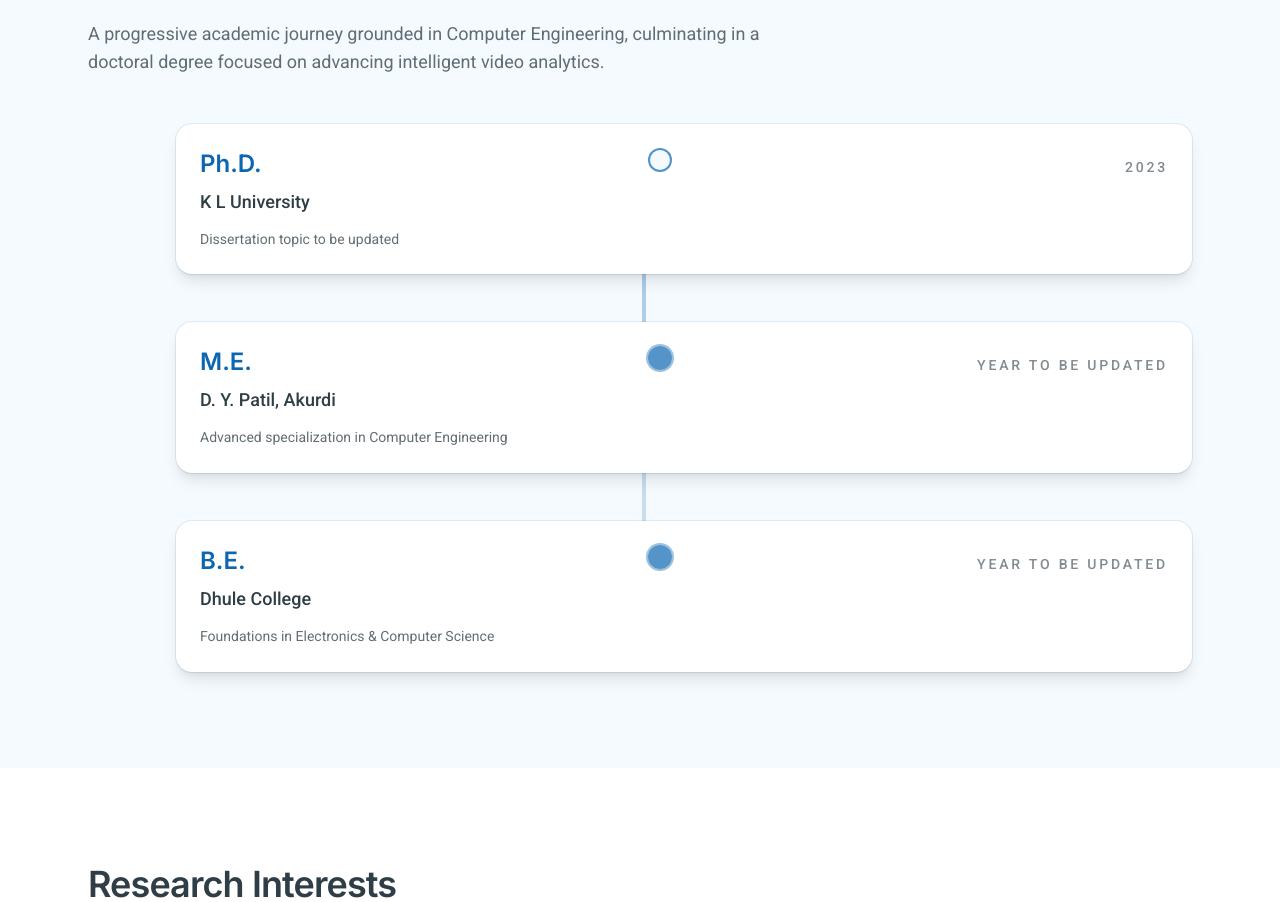
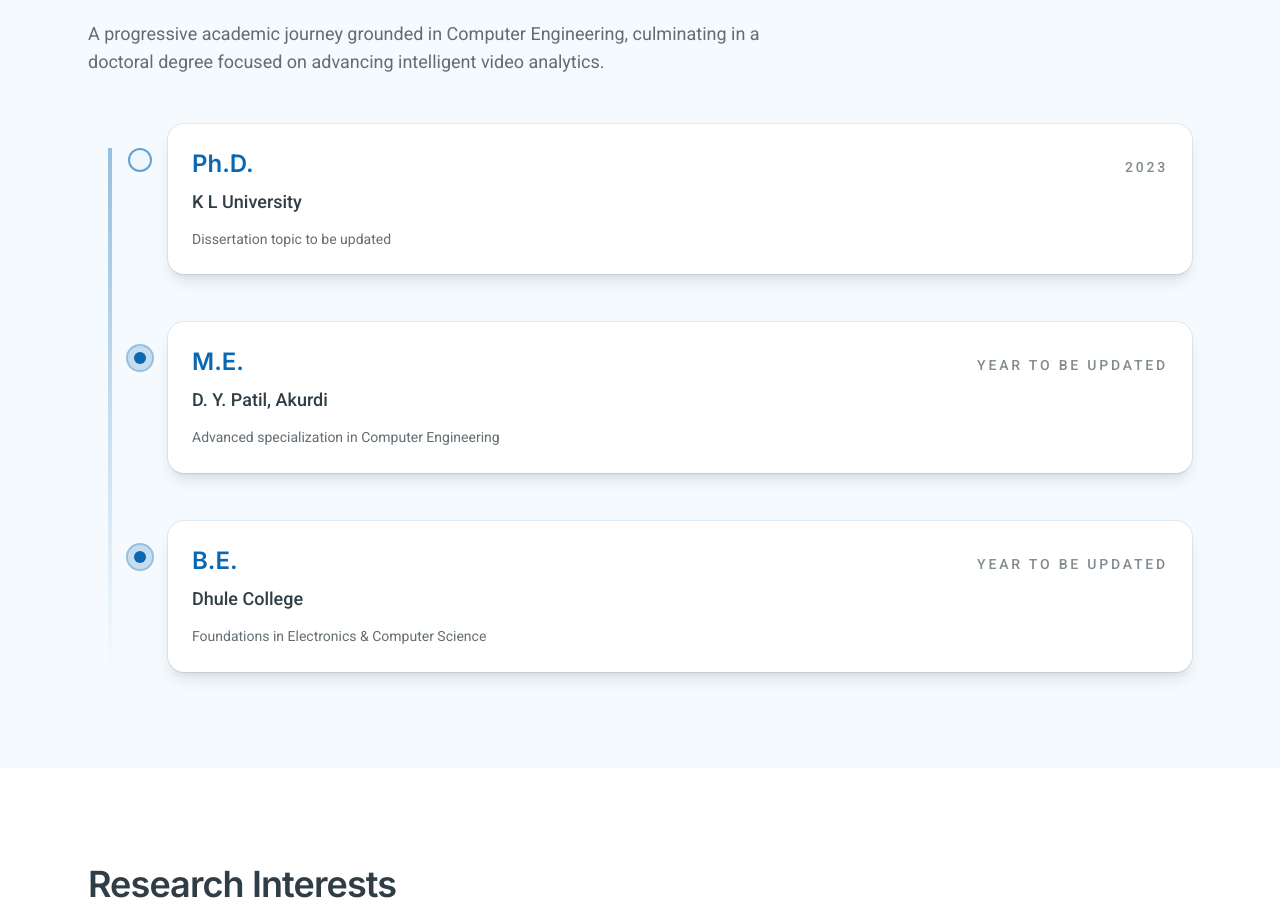
Before and after one commit to DEVESH1676/Portfolio, a React (Vite) app: page / in a window 1280 px wide. Shown: the part 1627-2529 px from the top of the page. Built offline with nearby package versions, Linux system fonts and the light colour scheme.

Commit message:
Update Education.tsx v3.7

```diff
--- a/client/components/sections/Education.tsx
+++ b/client/components/sections/Education.tsx
@@ -17,25 +17,26 @@ export const EducationSection = () => {
 
         <div className="relative ml-2 pl-8">
           {/* Vertical line */}
-          <div className="absolute left-1/2 top-0 bottom-0 w-1 -translate-x-1/2 bg-gradient-to-b from-primary/40 to-primary/10" aria-hidden />
+          <div className="absolute left-3 top-6 bottom-0 w-1 bg-gradient-to-b from-primary/40 to-transparent" aria-hidden />
 
           {EDUCATION_TIMELINE.map((entry, index) => {
-            const isCurrent = index === 0; // Assuming first entry is Ph.D., current
+            const isCurrent = index === 0; // assuming first entry is current Ph.D.
             return (
               <div key={entry.degree} className="relative pb-12 last:pb-0">
-                {/* Dot */}
-                <div className="absolute left-1/2 -translate-x-1/2 flex items-center justify-center top-6">
-                  {isCurrent ? (
-                    // Current (Ph.D.) hollow ring
-                    <div className="h-6 w-6 rounded-full border-2 border-primary/70 bg-secondary/40" />
-                  ) : (
-                    // Past entries solid with ring
-                    <div className="h-6 w-6 rounded-full bg-primary/70 ring-2 ring-primary/40" />
-                  )}
+                {/* Dot + shadow wrapper */}
+                <div className="absolute left-3 top-6 flex h-6 w-6 -translate-x-1/2 items-center justify-center">
+                  {/* Outer ring */}
+                  <div
+                    className={`h-6 w-6 rounded-full ${
+                      isCurrent ? "border-2 border-primary/60 bg-secondary/40" : "bg-primary/20 ring-2 ring-primary/40"
+                    }`}
+                  />
+                  {/* Inner circle */}
+                  {!isCurrent && <div className="absolute h-3 w-3 rounded-full bg-primary" />}
                 </div>
 
-                {/* Card */}
-                <div className="ml-12 rounded-2xl bg-background p-6 shadow-lg ring-1 ring-primary/10">
+                {/* Card aligned to dot */}
+                <div className="ml-10 rounded-2xl bg-background p-6 shadow-lg ring-1 ring-primary/10">
                   <div className="flex flex-wrap items-baseline justify-between gap-4">
                     <h3 className="font-heading text-2xl font-semibold text-primary">
                       {entry.degree}
```
